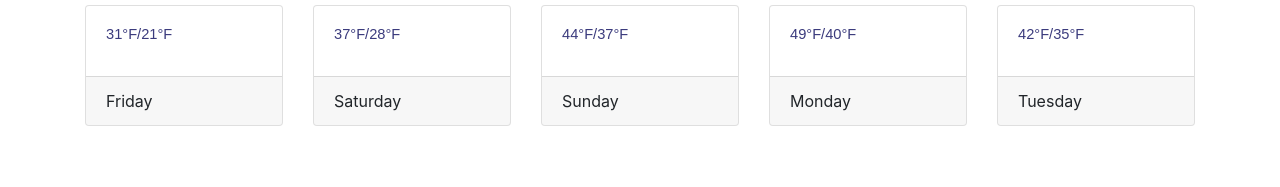
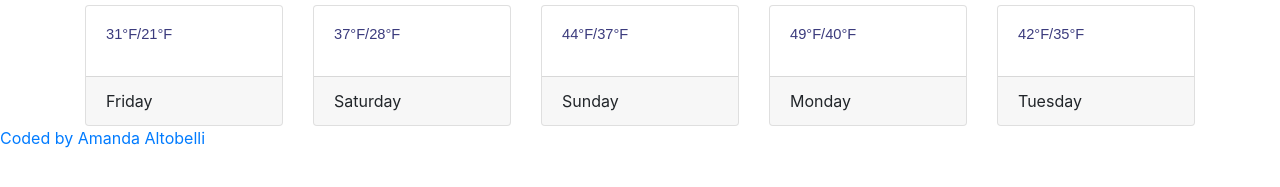
Before and after one commit to aaltobelli1/learning-github, a website built with Parcel: page index.html in a window 1280 px wide. Shown: the part 167-354 px from the top of the page. Built offline with nearby package versions, Linux system fonts and the light colour scheme; no server answers.

Commit message:
added github repo link

```diff
--- a/index.html
+++ b/index.html
@@ -84,6 +84,9 @@
         </div>
       </div>
     </div>
+    <a href="https://github.com/aaltobelli1/learning-github/find/main>">
+      Coded by Amanda Altobelli
+    </a>
     <script src="src/index.js"></script>
   </body>
 </html>
```
